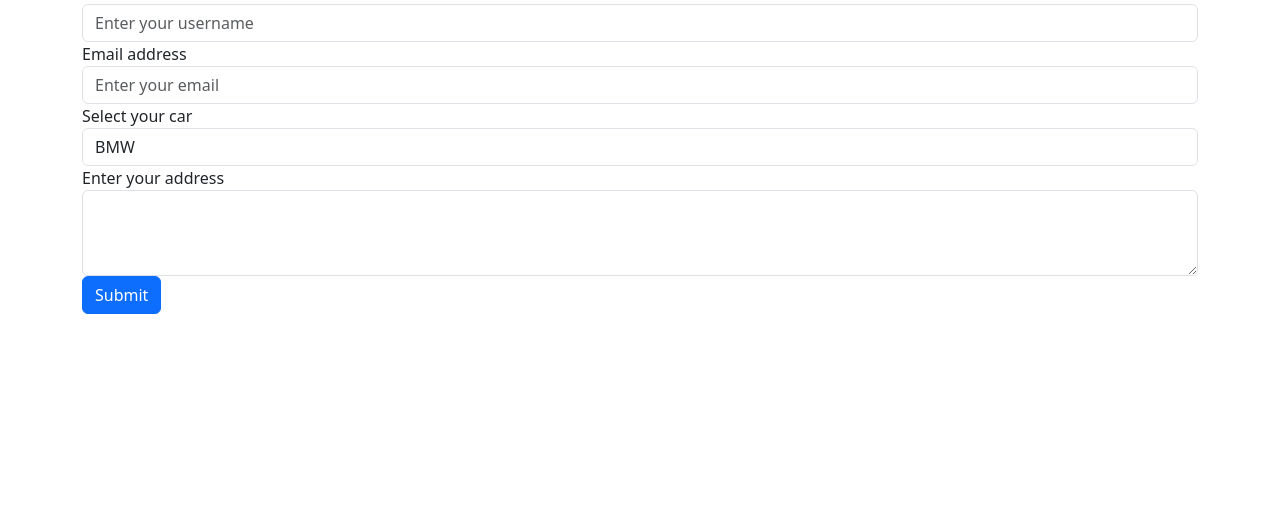
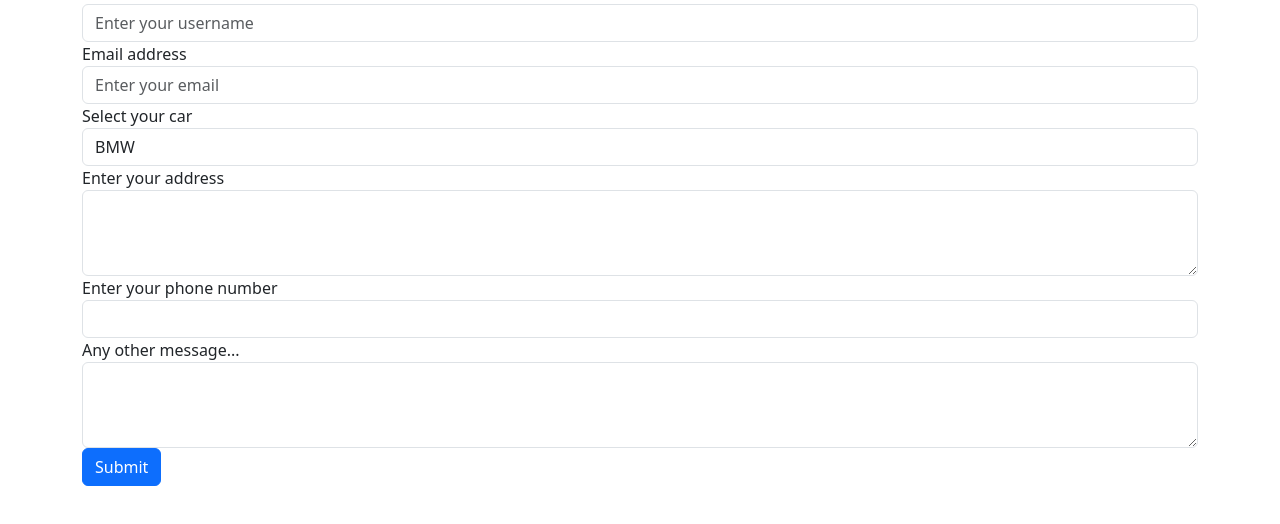
Before and after one commit to Divyarg018/23_form_validation_using_regular_expression, a plain HTML site: page index.html in a window 1280 px wide. Shown: the part 156-680 px from the top of the page. Drawn offline with nearby package versions, Linux system fonts and the light colour scheme.

Commit message:
adding text area for other messages

```diff
--- a/index.html
+++ b/index.html
@@ -49,7 +49,17 @@
                 <label for="address">Enter your address</label>
                 <textarea class="form-control" name="address" id="address" rows="3"></textarea>
             </div>
-
+            <div class="form-group">
+                <label for="address">Enter your phone number</label>
+                <input class="form-control" name="phone" id="phone" rows="3">
+                <small id="emailvalid" class="form-text text-muted invalid-feedback">
+                        Your phone number must be 10 digit long
+                      </small>
+            </div>
+            <div class="form-group">
+                <label for="exampleFormControlTextarea1">Any other message...</label>
+                <textarea class="form-control" id="exampleFormControlTextarea1" rows="3"></textarea>
+            </div>
             <button id="submit" class="btn btn-primary">Submit</button>
         </form>
 
```
